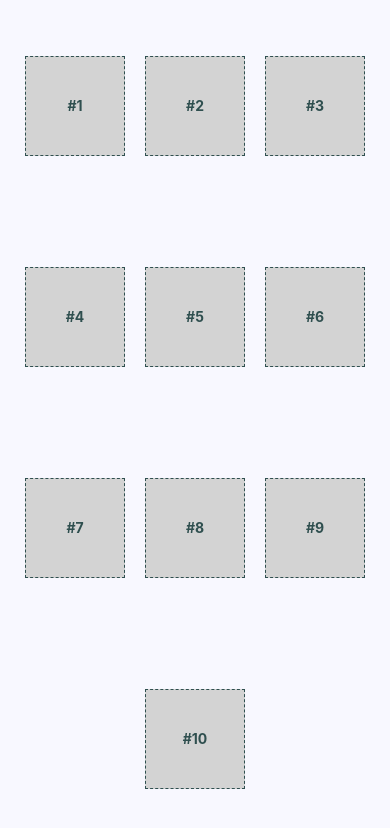
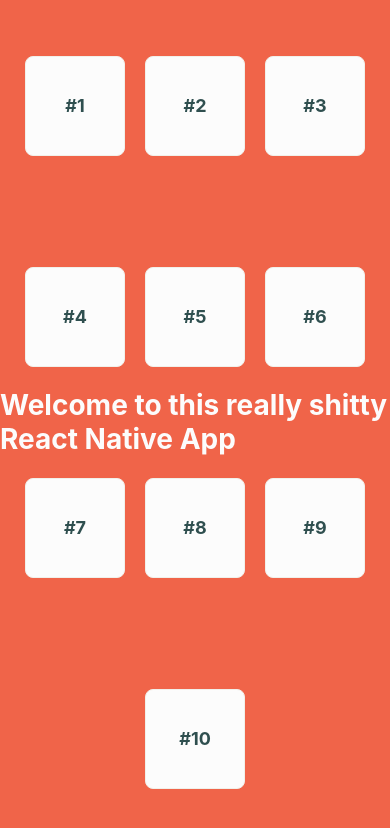
Before and after one commit to Brlaney/done-with-it, a React Native app: screen / in a window 390 px wide. Shown: the top 828 px of the page. Built offline with nearby package versions, Linux system fonts and the light colour scheme.

Commit message:
Commit changes

```diff
--- a/src/App.tsx
+++ b/src/App.tsx
@@ -1,6 +1,7 @@
 import React from 'react'
 import styles from './styles/styles'
 import Box from './components/Box'
+import Header from './components/Header'
 import {
   Text,
   View,
@@ -13,6 +14,7 @@
   return (
     <View style={styles.container}>
       <StatusBar hidden={false} />
+      <Header />
       {boxes.map(i => (
         <Box key={i} >#{i}</Box>
       ))}
--- /dev/null
+++ b/src/components/Header.tsx
@@ -0,0 +1,33 @@
+import React from 'react'
+import {
+  StyleSheet,
+  View,
+  Text,
+} from 'react-native'
+
+function Header(props: any) {
+  return (
+    <View style={styles.header}>
+      <Text style={styles.title}>
+        Welcome to this really
+        shitty React Native App
+      </Text>
+    </View>
+  )
+}
+
+const styles = StyleSheet.create({
+  header: {
+    flexDirection: 'row',
+    position: 'absolute',
+    backgroundColor: 'transparent',
+    width: '100%'
+  },
+  title: {
+    fontSize: 28,
+    fontWeight: 'bold',
+    color: '#fcfcfc'
+  }
+})
+
+export default Header
--- a/src/styles/styles.tsx
+++ b/src/styles/styles.tsx
@@ -9,7 +9,7 @@
     flex: 1,
     flexDirection: 'row',
     flexWrap: 'wrap',
-    backgroundColor: 'ghostwhite',
+    backgroundColor: '#f06449',
     alignItems: 'center',
     justifyContent: 'center',
     ...Platform.select({
@@ -18,17 +18,19 @@
     })
   },
   box: {
+    elevation: 6,
     height: 100,
     width: 100,
     justifyContent: 'center',
     alignItems: 'center',
-    backgroundColor: 'lightgray',
+    backgroundColor: '#fcfcfc',
     borderWidth: 1,
-    borderStyle: 'dashed',
-    borderColor: 'darkslategray',
+    borderRadius: 8,
+    borderColor: '#f1f0ea',
     margin: 10
   },
   boxText: {
+    fontSize: 18,
     color: 'darkslategray',
     fontWeight: 'bold'
   }
```
Also changed, not shown: src/screens/WelcomeScreen.tsx (added, +21 -0 lines).
